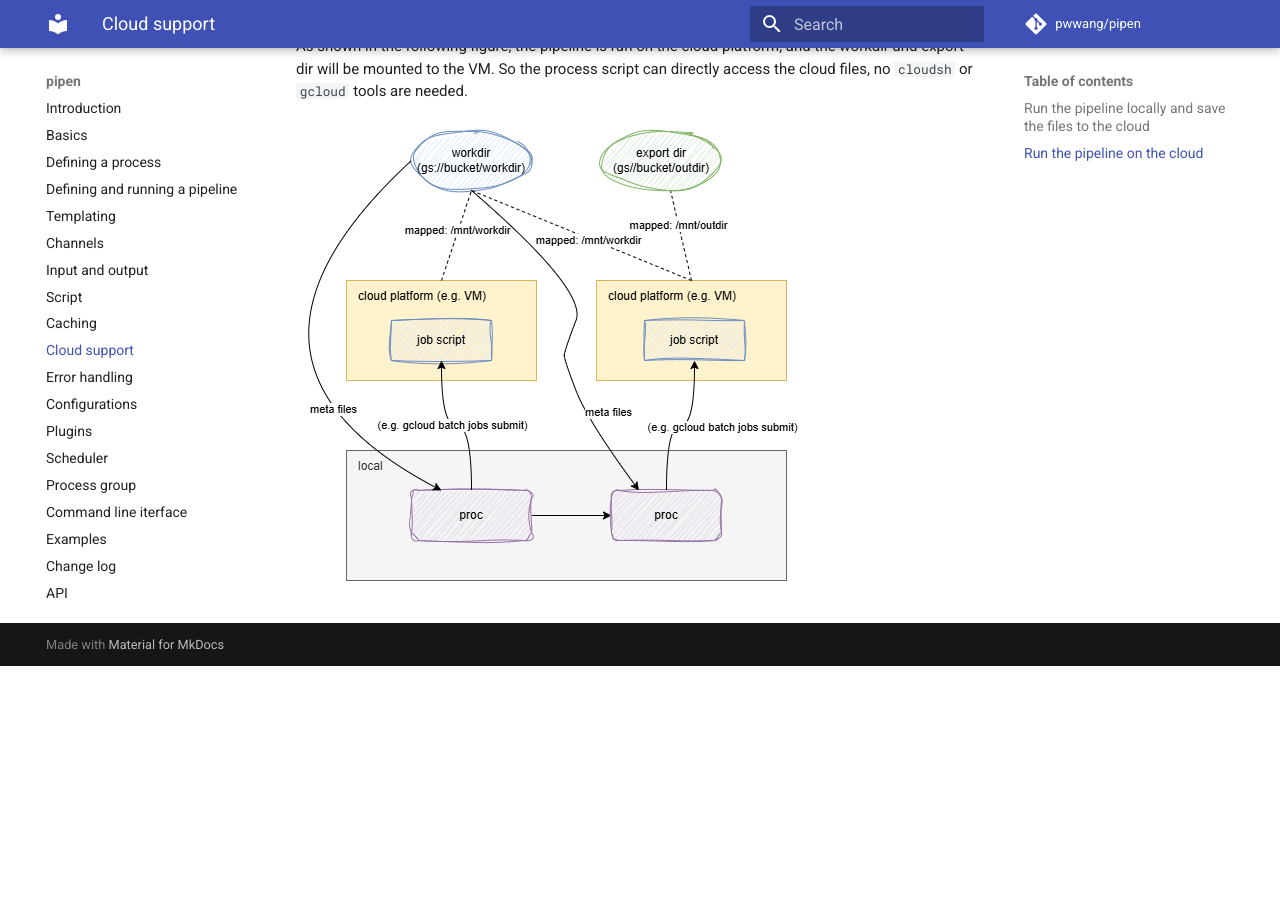
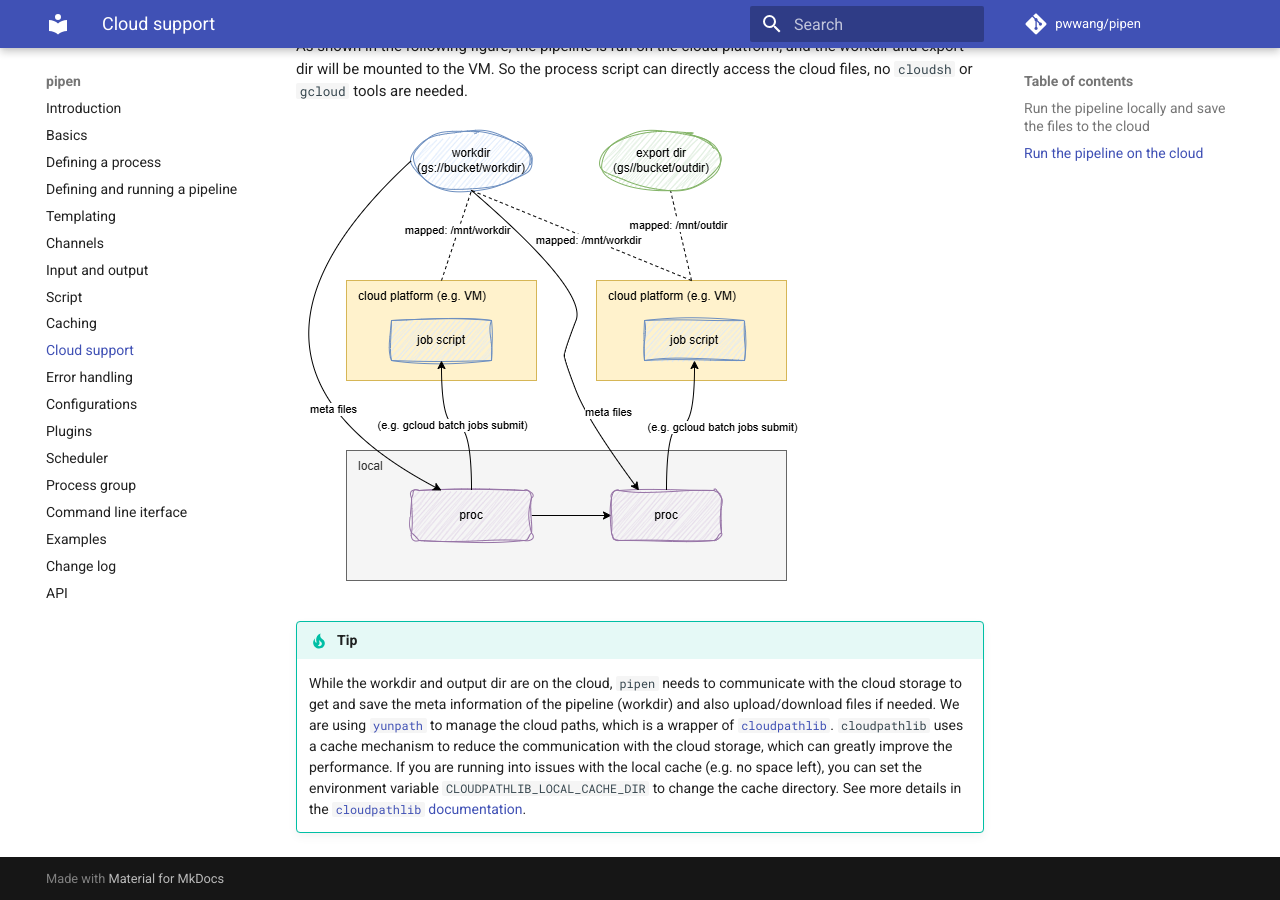
Before and after one commit to pwwang/pipen, an MkDocs documentation site: the page built from docs/cloud.md, in a window 1280 px wide and 900 px high, scrolled down 1978 px. Built offline with MkDocs 1.6.1 and Material for MkDocs 9.7.7, drawn with Linux system fonts in a browser that asks for light colours; comment, search, counter and statistics services are not loaded; before the commit the page ends 2644 px from its top, so only the background shows below that.

Commit message:
docs: add tip about cloud communication and caching in pipen

```diff
--- a/docs/cloud.md
+++ b/docs/cloud.md
@@ -92,4 +92,13 @@ As shown in the following figure, the pipeline is run on the cloud platform, and
 
 ![pipen-cloud2](./pipen-cloud2.png)
 
+
+!!! tip
+
+    While the workdir and output dir are on the cloud, `pipen` needs to communicate with the cloud storage to get and save the meta information of the pipeline (workdir) and also upload/download files if needed. We are using [`yunpath`][2] to manage the cloud paths, which is a wrapper of [`cloudpathlib`][3]. `cloudpathlib` uses a cache mechanism to reduce the communication with the cloud storage, which can greatly improve the performance. If you are running into issues with the local cache (e.g. no space left), you can set the environment variable `CLOUDPATHLIB_LOCAL_CACHE_DIR` to change the cache directory. See more details in the [`cloudpathlib` documentation][4].
+
+
 [1]: https://cloud.google.com/sdk?hl=en
+[2]: https://github.com/pwwang/yunpath
+[3]: https://github.com/drivendataorg/cloudpathlib
+[4]: https://cloudpathlib.drivendata.org/stable/caching/
```
